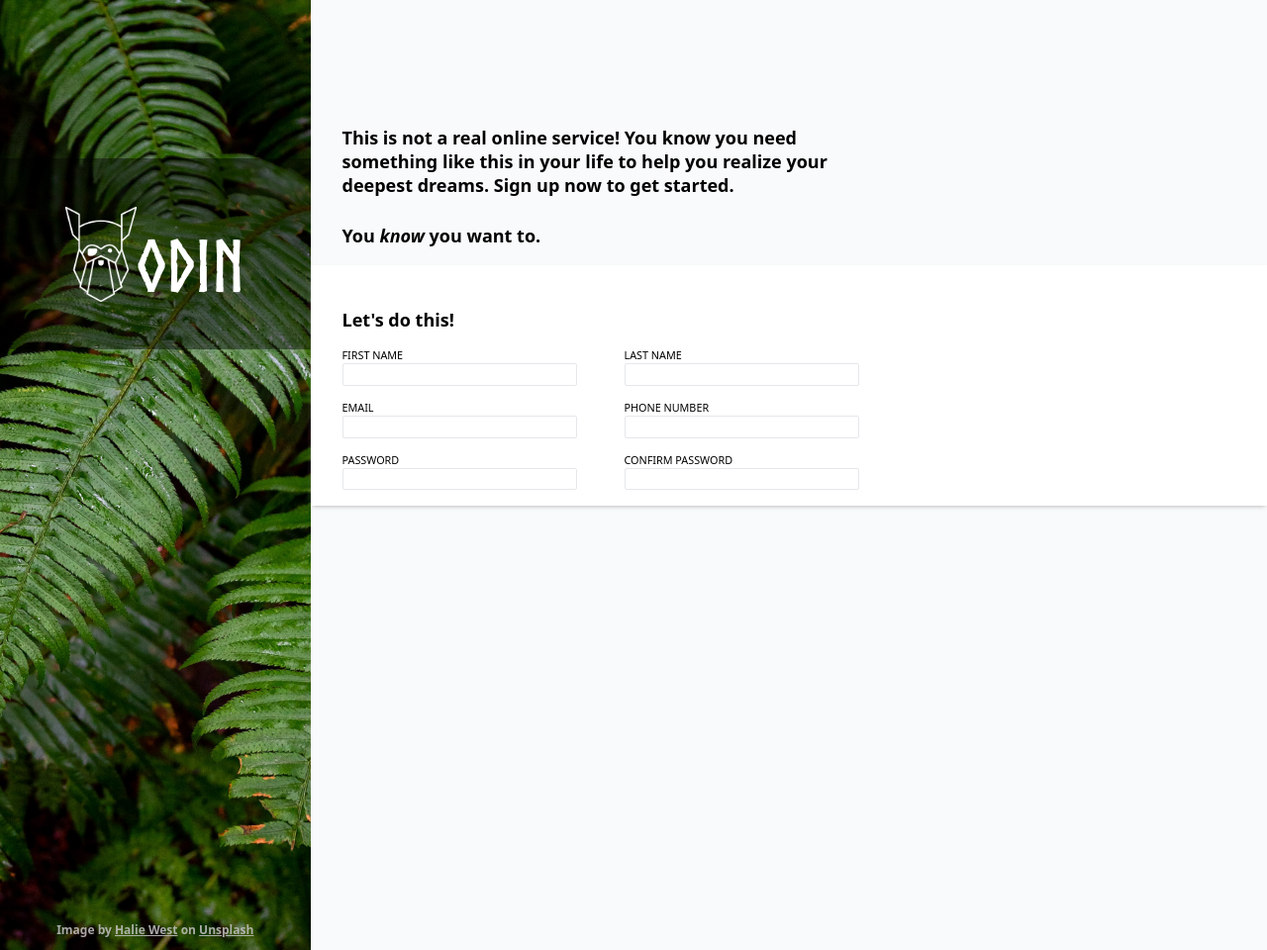
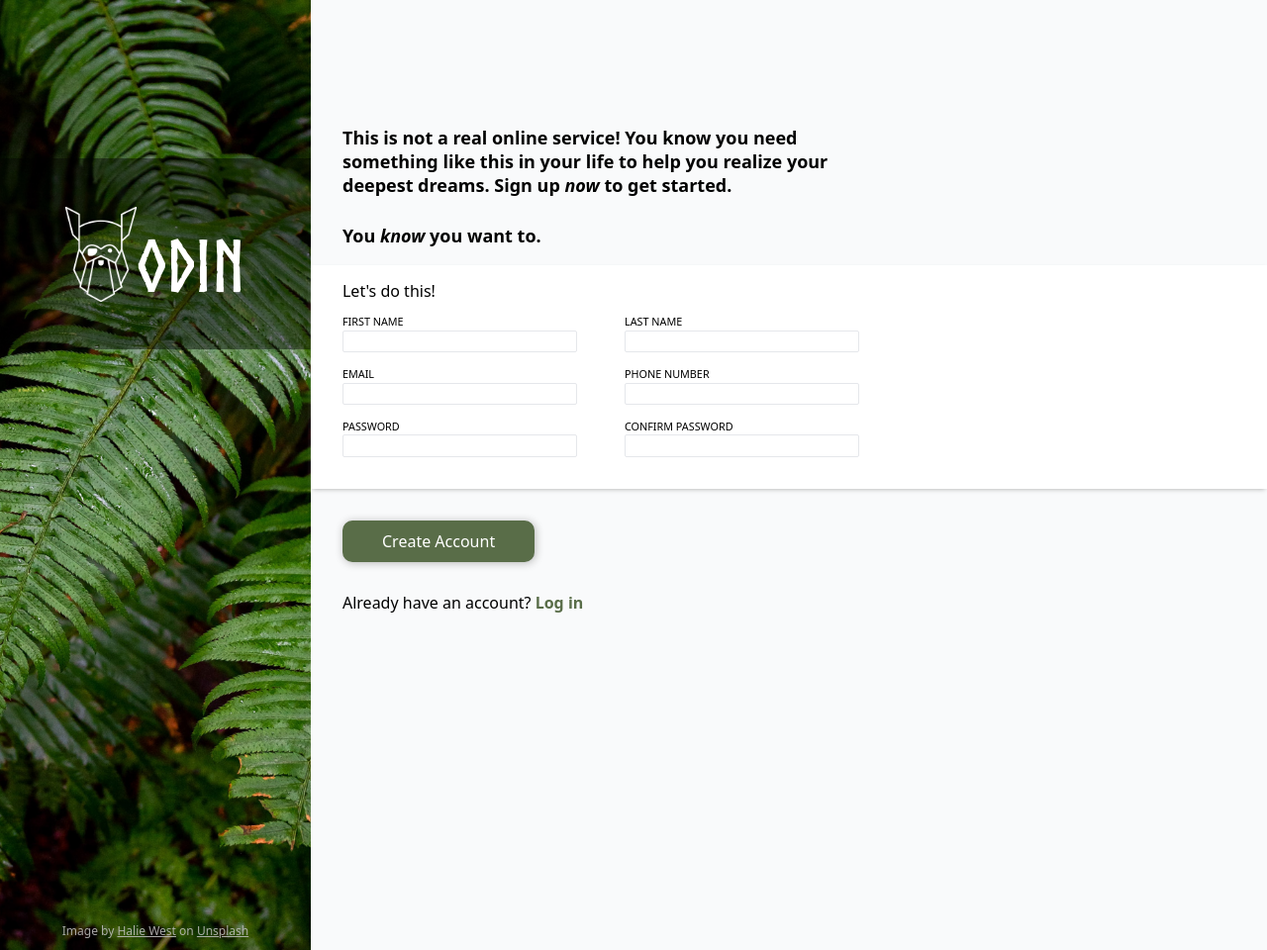
Before and after one commit to Lukas5937/Sign-up-Form, a plain HTML site: page index.html in a window 1280 px wide. Shown: the whole page at 99% size. Drawn offline with Linux system fonts and the light colour scheme.

Commit message:
Finish basic layout of page
The form element still needs some adjustments. Attributes need to be
added and javascript needs to be applied to the password/
confirm-password elements.

```diff
--- a/index.html
+++ b/index.html
@@ -16,13 +16,13 @@
     </div>
     <div class="right-container">
         <section class="text-section">
-            <p>This is not a real online service! You know you need something like this in your life to help you realize your deepest dreams. Sign up now to get started.</p>
+            <p>This is not a real online service! You know you need something like this in your life to help you realize your deepest dreams. Sign up <em>now</em> to get started.</p>
             <p>You <em>know</em> you want to.</p>
         </section>
-        <section class="form-section">
-            <div class="form-controls">
-                <p>Let's do this!</p>
-                <form action="expamle.com/path" method="post">
+        <form action="expamle.com/path" method="post"></form>
+            <section class="form-section">
+                <div class="form-controls">
+                    <p>Let's do this!</p>
                     <div>
                         <div>
                             <label for="first-name">First name</label>
@@ -53,10 +53,12 @@
                             <input type="password" id="confirm-password">
                         </div>
                     </div>
-                </form>
-            </div>
+                </div>
+                <button type="submit">Create Account</button>
+                <div>Already have an account? <span>Log in</span></div>
+            </section>
 
-        </section>
+        </form>
     </div>
 
 </body>
--- a/styles.css
+++ b/styles.css
@@ -397,11 +397,11 @@ h1 {
     margin-top: 1em;
 }
 
-p {
+.text-section p {
     font: 1.125rem var(--system-ui);
     font-weight: 600;
     color: #000000;
-    width: min(100%, 550px);
+    width: min(100%, 530px);
     margin-top: 1.5em;
 }
 
@@ -420,23 +420,25 @@ p {
     background: #F9FAFB;
 }
 
-.right-container .text-section {
+.right-container .text-section,
+.right-container .form-controls {
     padding-left: 32px;
 }
 
 .right-container .form-controls {
     background-color: #FFFFFF;
-    padding: 16px 32px;
+    padding-bottom: 32px;
+    padding-top: 1px;
     box-shadow: 0px 2px 5px -2px rgb(164, 164, 164);
 }
 
-form > div {
+.form-controls > div {
     display: flex;
     margin-top: 16px;
     gap: 48px;
 }
 
-form > div > div {
+.form-controls > div > div {
     display: flex;
     flex-direction: column;
     gap: 0.125rem;
@@ -451,3 +453,24 @@ input {
     border: 1px solid #E5E7EB;
     border-radius: 2px;
 }
+
+.form-section button,
+.form-section > div:last-of-type {
+    margin-left: 32px;
+}
+
+.form-section button {
+    margin-top: 32px;
+    margin-bottom: 32px;
+    padding: 0.75em 2.5em;
+    border-radius: 10px;
+    color: #FFFFFF;
+    border: none;
+    background: #596D48;
+    box-shadow: 1px 1px 8px rgb(181, 181, 181);
+}
+
+.form-section > div:last-of-type > span {
+    color: #596D48;
+    font-weight: 700;
+}
```
